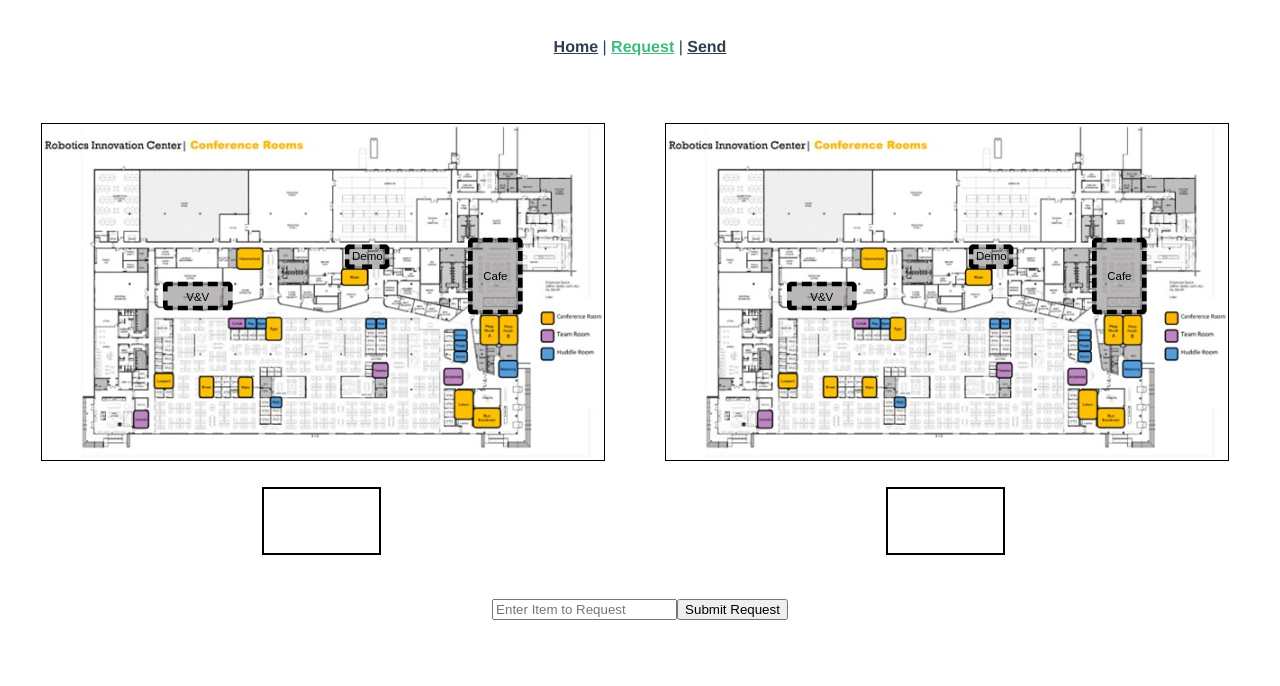
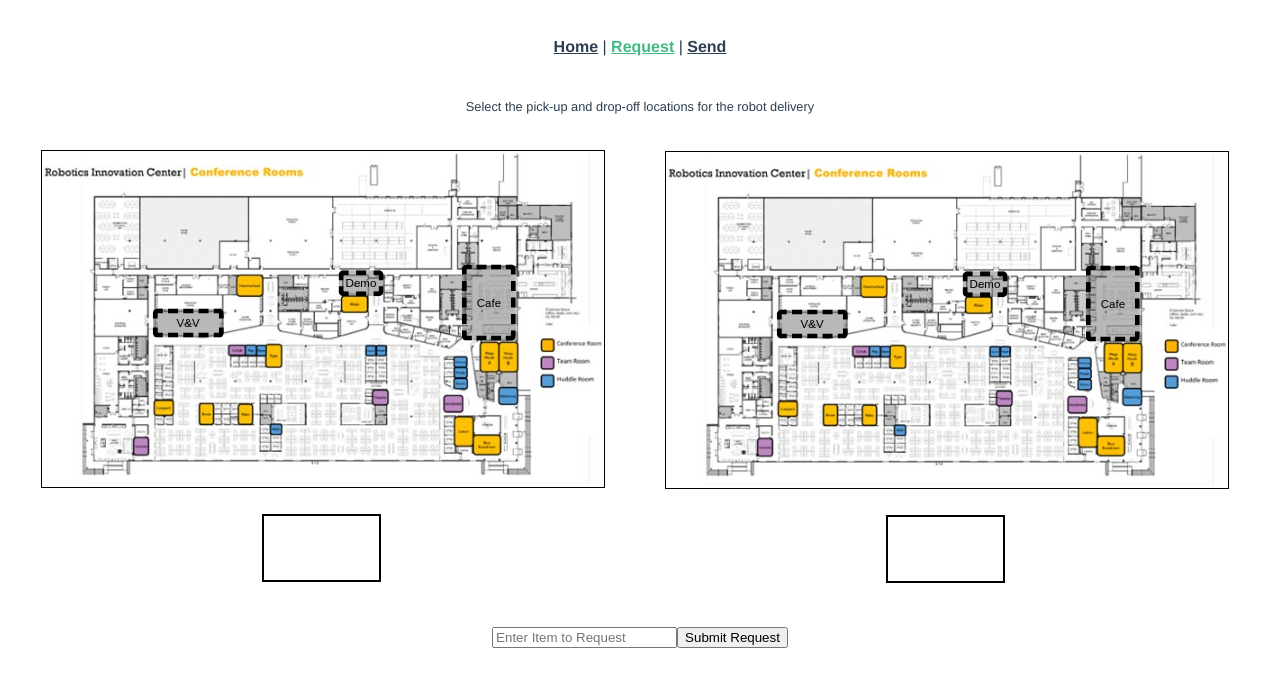
Before and after one commit to feyu39/project-seahorse-frontend, a Vue app: page /request in a window 1280 px wide. Shown: the top 686 px of the page. Built offline with nearby package versions, Linux system fonts and the light colour scheme.

Commit message:
New push

```diff
--- a/src/views/UserRequest.vue
+++ b/src/views/UserRequest.vue
@@ -1,10 +1,10 @@
 <template>
   <form @submit="submitRequest">
-    <head>
-      <h3 class="instructions">Select the pick-up and drop-off locations for the robot delivery</h3>
-      <h2 class="PickupHeader">Pickup Location</h2>
-    </head>
     <body>
+      <div class="heading">
+          <p>Select the pick-up and drop-off locations for the robot delivery</p>
+      </div>
+
       <div class="container FromSelection">
         <!--<h2>Start/Pickup Location</h2>-->
         <img src="RIC Conference Rooms Map.jpg" alt="Ric Conference Room Map" class="center" style="border:1px solid black">
@@ -67,6 +67,12 @@
   cursor: pointer;
 }
 
+.heading {
+  font-size:1vw;
+  display:block;
+  margin:0;
+}
+
 .center {
     display: block;
     margin-left: auto;
@@ -75,17 +81,9 @@
     height: 70%;
   }
 
-  .instructions {
-    margin-left: 37%;
-  }
-
-  .PickupHeader {
-    margin-left: 2vw;
-  }
-
   .FromSelection {
     margin-left:2%;
-    margin-top: 0;
+    margin-top: 1.85vw;
     float: left;
   }
 
@@ -104,7 +102,7 @@
   }
 
   .FromBox .SelectionChoice {
-    font-size: 1.2vw;
+    font-size: 1.19vw;
     text-align: center;
   }
 
@@ -145,7 +143,7 @@
   .container .cafeBox {
     position: absolute;
     top: 11.9vw;
-    left: 35.5vw;
+    left: 35vw;
     width:4.25vw;
     height:6vw;
   }
@@ -153,7 +151,7 @@
   .container .VVBox {
     position: absolute;
     top: 13.5vw;
-    left: 12.25vw;
+    left: 11.5vw;
     width:5.5vw;
     height: 2.25vw;
     padding:0px;
@@ -162,7 +160,7 @@
   .container .DemoBox {
     position: absolute;
     top: 10.4vw;
-    left: 25.5vw;
+    left: 25vw;
     width: 3.5vw;
     height: 2vw;
     padding:0px;
@@ -226,7 +224,7 @@ export default {
         }
         if(txt.includes("Pick") == true || txt.includes("Drop") == true) {
           document.getElementById(c).style.backgroundColor = '#FAEC9B';
-          window.open("about:","hello","width=200,height=200");
+          //window.open("about:","hello","width=200,height=200");
         }
       } else if (d.includes("yes")) {
         alert('Already picked a location, refresh the page to restart');
```
